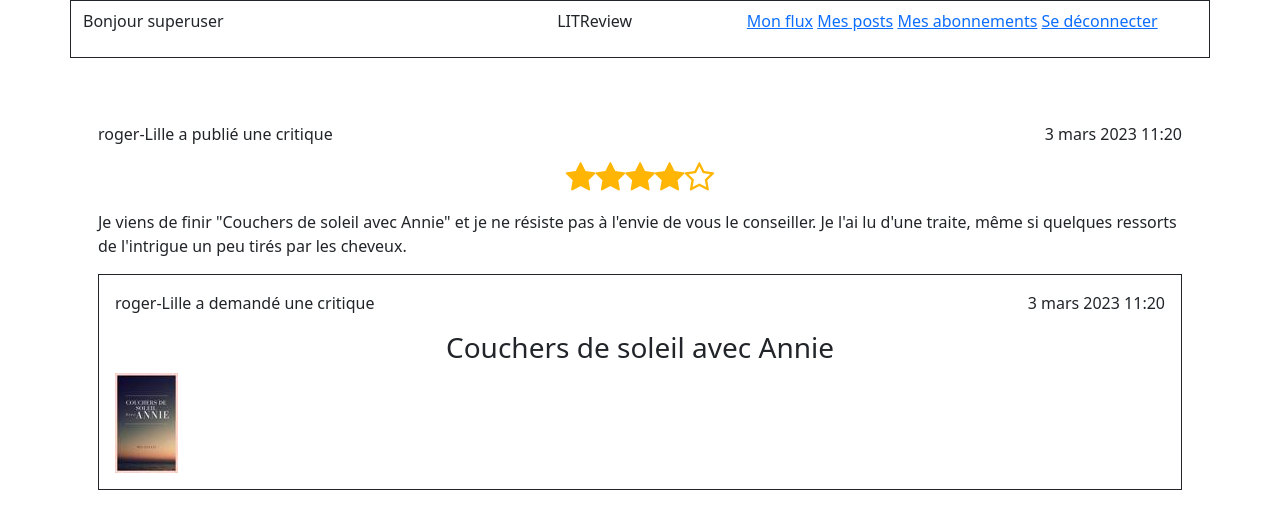
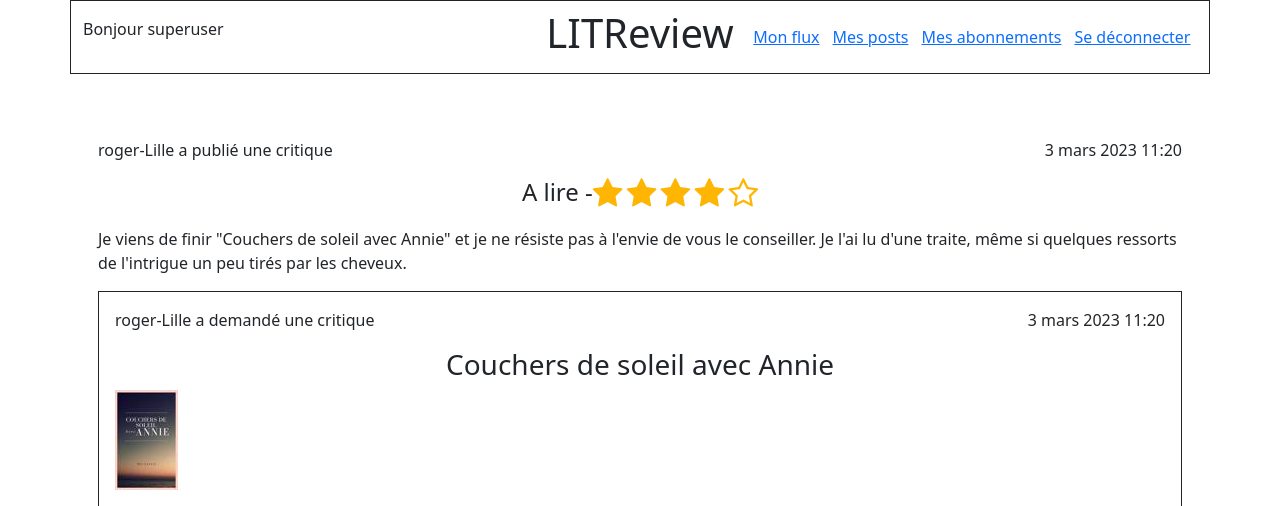
Before and after one commit to Chris59-create/ocr_python_projet9, a Django app: page /reviews/8/display in a window 1280 px wide. Shown: the top 506 px of the page. Run offline with Django 4.2, Linux system fonts and the light colour scheme; a user stored in the database is signed in; data comes from the database, SQL or seed files in the repository; both versions use the stored data as it was after the commit.

Commit message:
Improve style.

```diff
--- a/litreview/feed/static/feed/rating_style.css
+++ b/litreview/feed/static/feed/rating_style.css
@@ -22,7 +22,5 @@ input:checked ~ label, label:hover ~ label {
 }
 
 .rating-star {
-    display: flex;
-    justify-content: center;
     color: #ffb503;
 }
--- a/litreview/feed/templates/feed/flow.html
+++ b/litreview/feed/templates/feed/flow.html
@@ -36,8 +36,7 @@
 
                 {% elif post.content_type == 'REVIEW' %}
 
-                    <div
-                            class="align-self-end border border-dark mt-2 p-2 w-75">
+                    <div class="align-self-end border border-dark mt-2 p-2 w-75">
 
                         {% include 'feed/review_detail.html' with review=post %}
 
--- a/litreview/feed/templates/feed/review_delete.html
+++ b/litreview/feed/templates/feed/review_delete.html
@@ -5,9 +5,8 @@
     <h1 class="text-center">Supprimer la critique</h1>
 
     <p>Êtes-vous certain de vouloir supprimer la critique suivante ? </p>
-    <p>
-        {{ review.title }}
-        publié le {{ review.time_created }}
+    <p class="text-center">
+        {{ review.title }} publié le {{ review.time_created }}
     </p>
 
     <form action="" method="post">
--- a/litreview/feed/templates/feed/review_detail.html
+++ b/litreview/feed/templates/feed/review_detail.html
@@ -15,6 +15,12 @@
 
         </div>
 
+    <div class="d-flex justify-content-center">
+
+        <h4>
+            {{ review.headline }} -
+        </h4>
+
         <div class="rating-star mb-3">
 
                 <i class="fa fa-2x fa-star{% if review.rating < 1 %}-o{% endif %}"
@@ -30,6 +36,8 @@
 
         </div>
 
+    </div>
+
             <p>{{ review.body }}</p>
 
             <div class="border border-dark">
--- a/litreview/feed/templates/feed/review_update.html
+++ b/litreview/feed/templates/feed/review_update.html
@@ -3,11 +3,15 @@
 
 {% block content %}
 
-    <h1 text="text-center">Modifier votre critique </h1>
+    <h1 class="text-center">Modifier votre critique </h1>
 
     <p>Vous êtes en train de publier une réponse à :</p>
 
+    <div class="align-self-end border border-dark mt-2 p-2">
+
        {% include 'feed/ticket_detail.html' with ticket=ticket %}
+
+    </div>
 
     <form action="" method="post">
 
--- a/litreview/feed/views.py
+++ b/litreview/feed/views.py
@@ -166,7 +166,7 @@ def update_review(request, review_id):
 
             form.save()
 
-        return redirect('feed:my-flow')
+        return redirect('feed:my-posts')
 
     context = {'form': form, 'ticket': ticket}
 
--- a/litreview/templates/base.html
+++ b/litreview/templates/base.html
@@ -16,17 +16,18 @@
         <nav class="bg_light">
             <div class="container">
                 <div class="row border border-dark py-2">
-                    <div class="col-5 align-self-center">
+                    <div class="col-5 d-flex align-items-center">
                         {% if user.is_authenticated %}
                             <p>Bonjour {{ user.username }}</p>
                         {% endif %}
                     </div>
-                    <div class="col-2">
-                        <p>LITReview</p>
+                    <div class="col-2 d-flex justify-content-center">
+                        <h1>LITReview</h1>
                     </div>
-                    <div class="col-5">
+                    <div
+                            class="col-5 d-flex justify-content-around align-items-center">
                         {% if user.is_authenticated %}
-                            <a href="{% url 'feed:my-flow' %}" class="link-primary">Mon flux</a>
+                            <a href="{% url 'feed:my-flow' %}">Mon flux</a>
                             <a href="{% url 'feed:my-posts' %}">Mes posts</a>
                             <a href="{% url 'authentication:follows' %}">Mes abonnements</a>
                             <a href="{% url 'authentication:logout' %}">Se déconnecter</a>
```
Also changed, not shown: litreview/db.sqlite3, litreview/media/book_cover2.jpeg (added). Lines whose indentation alone changed are shown as unchanged.
